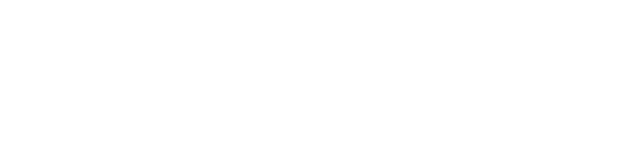
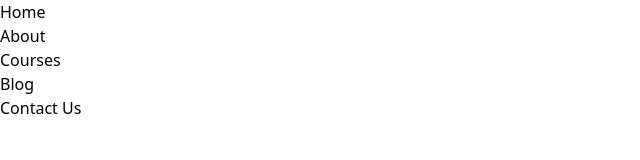
Before and after one commit to syricano/WBS-School, a plain HTML site: page index.html in a window 1280 px wide. Shown: the whole page, without its empty margins (0-640 px from the left). Drawn offline with nearby package versions, Linux system fonts and the light colour scheme.

Commit message:
:create header and nav structure

```diff
--- a/index.html
+++ b/index.html
@@ -4,12 +4,24 @@
     <meta charset="UTF-8">
     <meta name="viewport" content="width=device-width, initial-scale=1.0">
     <script src="https://unpkg.com/@tailwindcss/browser@4"></script>
-    <title>Document</title>
+    <title>WBS School</title>
 </head>
 <body>
     <!-- Header/WBS School -->
-        <!-- Nav/ About us  -->
-    <!--Header End-->
+    <header>
+        <!-- Navbar -->
+         <nav>
+            <ul>
+                <li><a href="/index.html">Home</a></li>
+                <li><a href="/about">About</a></li>
+                <li><a href="/courses">Courses</a></li>
+                <li><a href="/blog">Blog</a></li>
+                <li><button>Contact Us</button></li>
+            </ul>
+         </nav>
+
+    </header>
+
 
     <!-- Main -->
         <!-- Hero/ Start Learning with us & Welcome to WBS School -->
```
